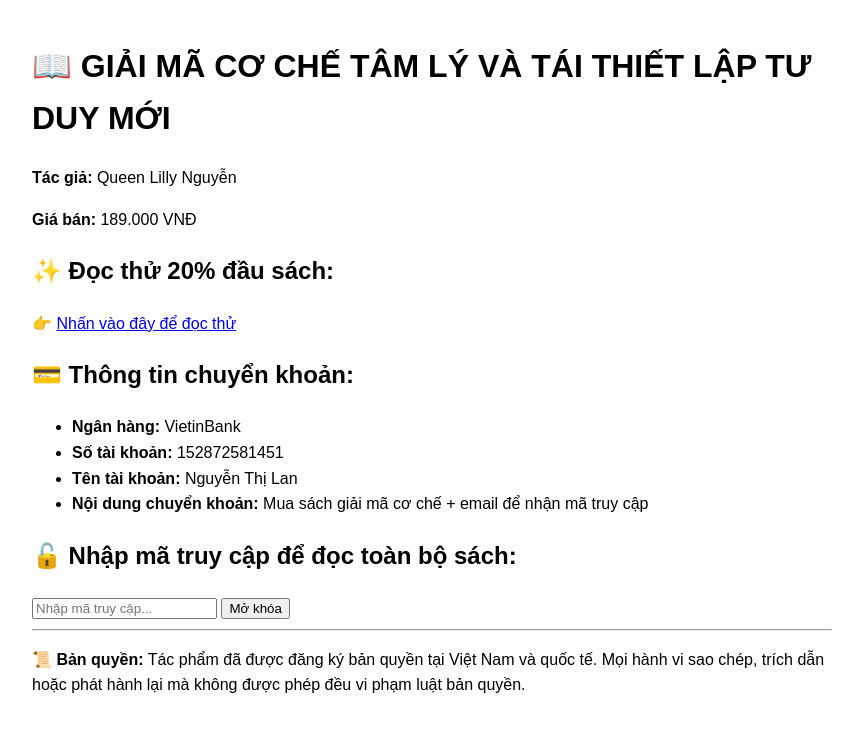
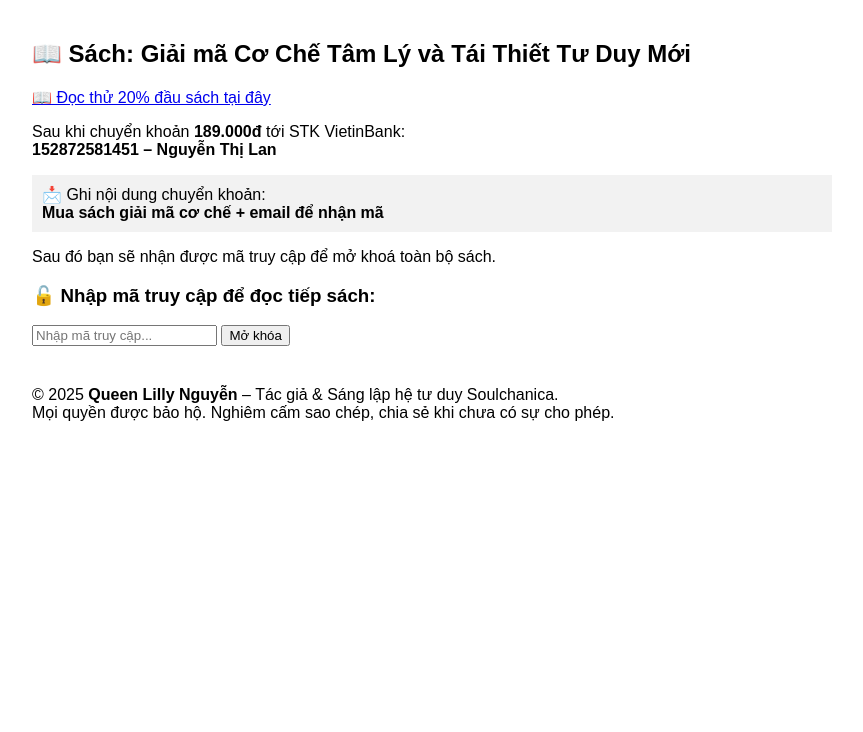
Before and after one commit to Queenlillynguyen/queenlillynguyen.github.io, a plain HTML site: page index.html in a window 1280 px wide. Shown: the whole page, without its empty margins (208-1071 px from the left). Drawn offline with Linux system fonts and the light colour scheme.

Commit message:
Update index.html

```diff
--- a/index.html
+++ b/index.html
@@ -1,60 +1,43 @@
 <!DOCTYPE html>
 <html lang="vi">
 <head>
-  <meta charset="UTF-8">
-  <meta name="viewport" content="width=device-width, initial-scale=1.0">
-  <title>Giải mã Cơ Chế Tâm Lý và Tái Thiết Lập Tư Duy</title>
+  <meta charset="UTF-8" />
+  <title>Giải mã Cơ Chế Tâm Lý và Tái Thiết Tư Duy Mới</title>
 </head>
-<body style="font-family: Arial, sans-serif; line-height: 1.6; max-width: 800px; margin: 0 auto; padding: 20px;">
+<body style="font-family: Arial; padding: 20px; max-width: 800px; margin: auto;">
 
-  <h1>📖 GIẢI MÃ CƠ CHẾ TÂM LÝ VÀ TÁI THIẾT LẬP TƯ DUY MỚI</h1>
+  <h2>📖 Sách: Giải mã Cơ Chế Tâm Lý và Tái Thiết Tư Duy Mới</h2>
 
-  <p><strong>Tác giả:</strong> Queen Lilly Nguyễn</p>
-  <p><strong>Giá bán:</strong> 189.000 VNĐ</p>
+  <p><a href="https://docs.google.com/document/d/1D238f2gK9ANJWAMYVLmBzH9vA0qoxSL-/edit?usp=drivesdk" target="_blank">📖 Đọc thử 20% đầu sách tại đây</a></p>
 
-  <h2>✨ Đọc thử 20% đầu sách:</h2>
-  <p>
-    👉 <a href="https://docs.google.com/document/d/1D238f2gK9ANJWAMYVLmBzH9vA0qoxSL-/edit?usp=drivesdk" target="_blank">
-      Nhấn vào đây để đọc thử
-    </a>
-  </p>
+  <p>Sau khi chuyển khoản <strong>189.000đ</strong> tới STK VietinBank: <br><strong>152872581451 – Nguyễn Thị Lan</strong></p>
 
-  <h2>💳 Thông tin chuyển khoản:</h2>
-  <ul>
-    <li><strong>Ngân hàng:</strong> VietinBank</li>
-    <li><strong>Số tài khoản:</strong> 152872581451</li>
-    <li><strong>Tên tài khoản:</strong> Nguyễn Thị Lan</li>
-    <li><strong>Nội dung chuyển khoản:</strong> Mua sách giải mã cơ chế + email để nhận mã truy cập</li>
-  </ul>
+  <p style="background: #f2f2f2; padding: 10px;">📩 Ghi nội dung chuyển khoản: <br><strong>Mua sách giải mã cơ chế + email để nhận mã</strong></p>
 
-  <h2>🔓 Nhập mã truy cập để đọc toàn bộ sách:</h2>
-  <form onsubmit="return checkCode()">
-    <input type="text" id="accessCode" placeholder="Nhập mã truy cập..." required>
-    <button type="submit">Mở khóa</button>
-  </form>
+  <p>Sau đó bạn sẽ nhận được mã truy cập để mở khoá toàn bộ sách.</p>
 
-  <div id="fullContent" style="display:none; margin-top: 20px;">
-    <h2>📘 Đọc toàn bộ sách tại đây:</h2>
-    <p>
-      👉 <a href="https://docs.google.com/document/d/1fyWDkIpTwsiIpMlhgqI2sncwqn4bshwl/edit?usp=drivesdk" target="_blank">
-        Nhấn vào đây để đọc toàn bộ sách
-      </a>
-    </p>
+  <h3>🔓 Nhập mã truy cập để đọc tiếp sách:</h3>
+  <input id="accessCode" type="text" placeholder="Nhập mã truy cập..." />
+  <button onclick="unlock()">Mở khóa</button>
+
+  <div id="bookContent" style="display: none; margin-top: 20px;">
+    <h3>📘 Toàn bộ sách:</h3>
+    <p><a href="https://docs.google.com/document/d/1fyWDkIpTwsiIpMlhgqI2sncwqn4bshwl/edit?usp=drivesdk" target="_blank">👉 Bấm vào đây để đọc toàn bộ sách</a></p>
   </div>
 
+  <p style="margin-top: 40px;">© 2025 <strong>Queen Lilly Nguyễn</strong> – Tác giả & Sáng lập hệ tư duy Soulchanica.<br>
+  Mọi quyền được bảo hộ. Nghiêm cấm sao chép, chia sẻ khi chưa có sự cho phép.</p>
+
   <script>
-    function checkCode() {
-      var code = document.getElementById("accessCode").value.trim();
-      if (code === "PHONGNGUYETTHE98") {
-        document.getElementById("fullContent").style.display = "block";
+    function unlock() {
+      const code = document.getElementById('accessCode').value;
+      if (code.trim() === 'PHONGNGUYETTHE98') {
+        document.getElementById('bookContent').style.display = 'block';
       } else {
-        alert("Mã không đúng. Vui lòng kiểm tra lại.");
+        alert('Sai mã truy cập. Vui lòng kiểm tra lại.');
       }
-      return false;
     }
   </script>
 
-  <hr>
-  <p><strong>📜 Bản quyền:</strong> Tác phẩm đã được đăng ký bản quyền tại Việt Nam và quốc tế. Mọi hành vi sao chép, trích dẫn hoặc phát hành lại mà không được phép đều vi phạm luật bản quyền.</p>
 </body>
 </html>
```
